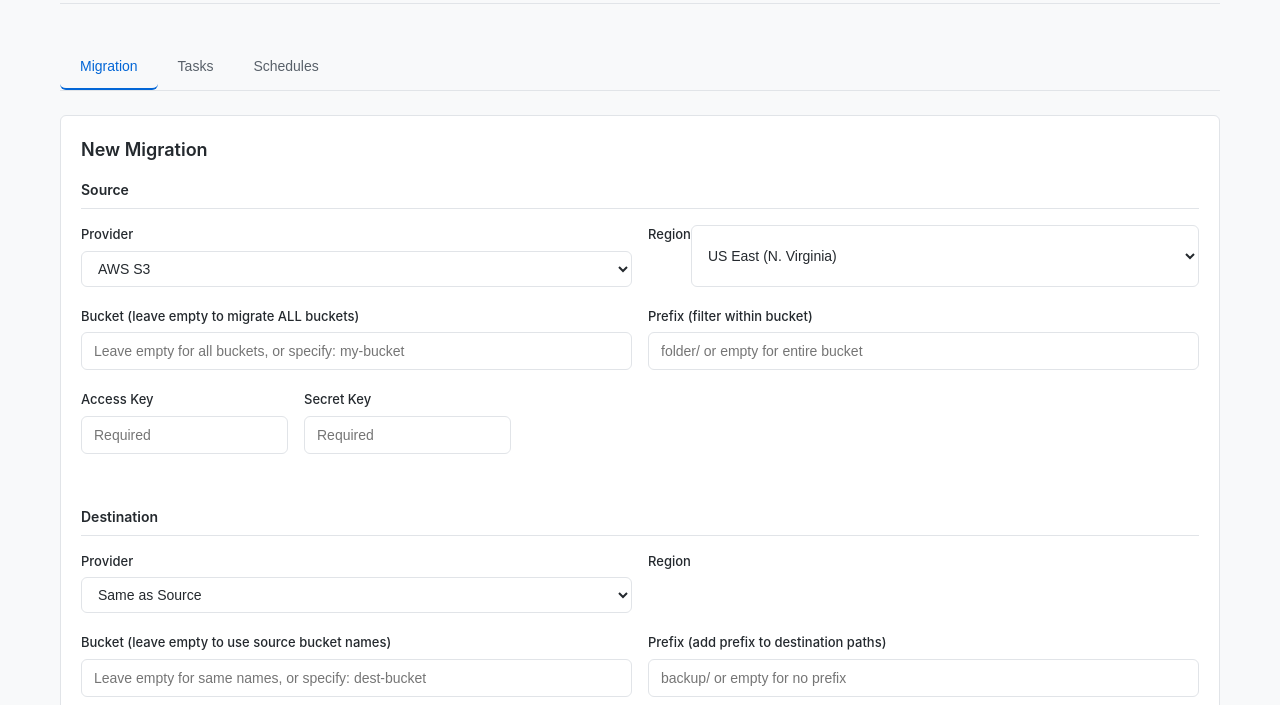
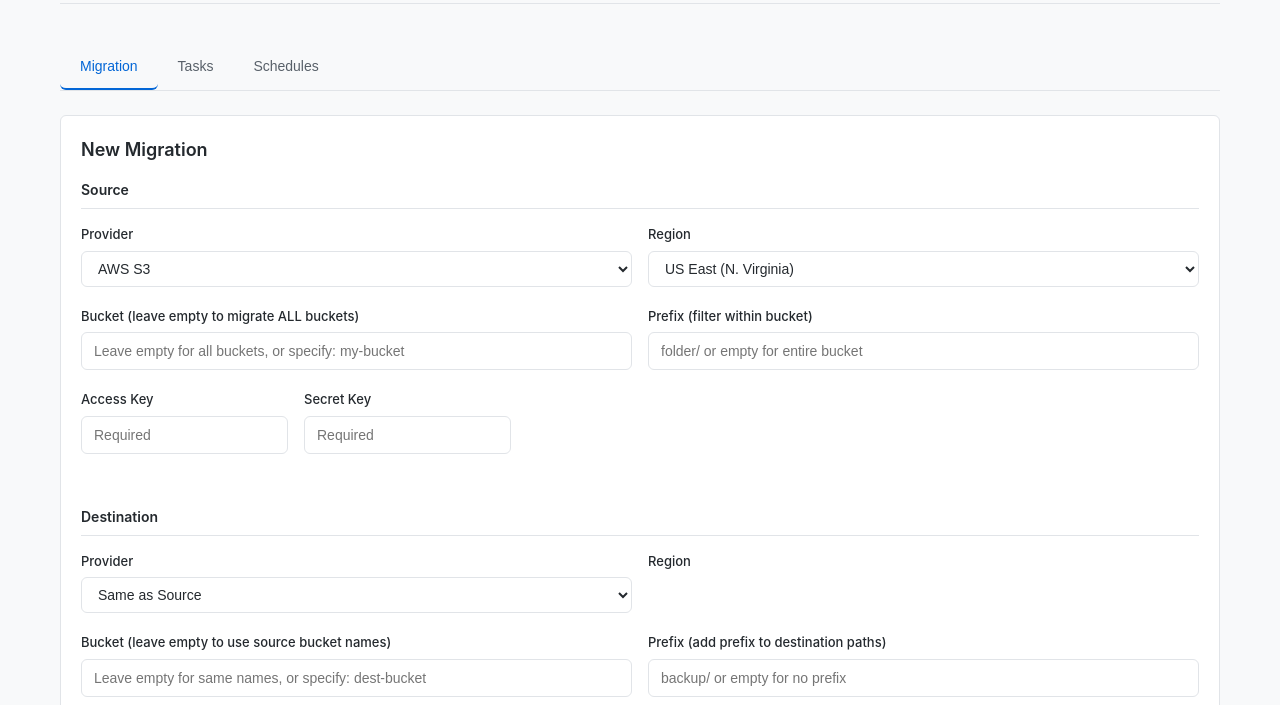
Before and after one commit to hainhl0811/S3-migration, a plain HTML site: page web/index.html in a window 1280 px wide. Shown: the part 95-800 px from the top of the page. Drawn offline with Linux system fonts and the light colour scheme; no server answers.

Commit message:
fix: v2.3.1 - Fix region dropdown sizing in migration form
- Add specific CSS styling for region dropdown containers
- Ensure consistent sizing with other form elements
- Fix missing 'os' import in Google Drive client
- Update deployment to use v2.3.1 image

```diff
--- a/web/index.html
+++ b/web/index.html
@@ -4,7 +4,7 @@
     <meta charset="UTF-8">
     <meta name="viewport" content="width=device-width, initial-scale=1.0">
     <title>S3 Migration Tool</title>
-    <link rel="stylesheet" href="/static/style.css?v=13">
+    <link rel="stylesheet" href="/static/style.css?v=48">
     <style>
         /* Discovery status indicator */
         .discovery-status {
--- a/web/static/style.css
+++ b/web/static/style.css
@@ -558,6 +558,37 @@ body.dark-mode .mode-badge.incremental {
     margin-bottom: 32px;
 }
 
+/* Fix region dropdown sizing */
+#sourceRegionGroup,
+#destRegionGroup {
+    display: flex;
+    flex-direction: column;
+}
+
+#sourceRegionGroup select,
+#destRegionGroup select,
+#sourceRegionGroup input,
+#destRegionGroup input {
+    width: 100%;
+    padding: 8px 12px;
+    font-size: 14px;
+    line-height: 20px;
+    color: var(--text-primary);
+    background: var(--bg-primary);
+    border: 1px solid var(--border);
+    border-radius: 6px;
+    outline: none;
+    transition: border 0.2s;
+    box-sizing: border-box;
+}
+
+#sourceRegionGroup select:focus,
+#destRegionGroup select:focus,
+#sourceRegionGroup input:focus,
+#destRegionGroup input:focus {
+    border-color: var(--accent);
+}
+
 .form-section h3 {
     font-size: 14px;
     font-weight: 600;
```
Also changed, not shown: 2 other files.
